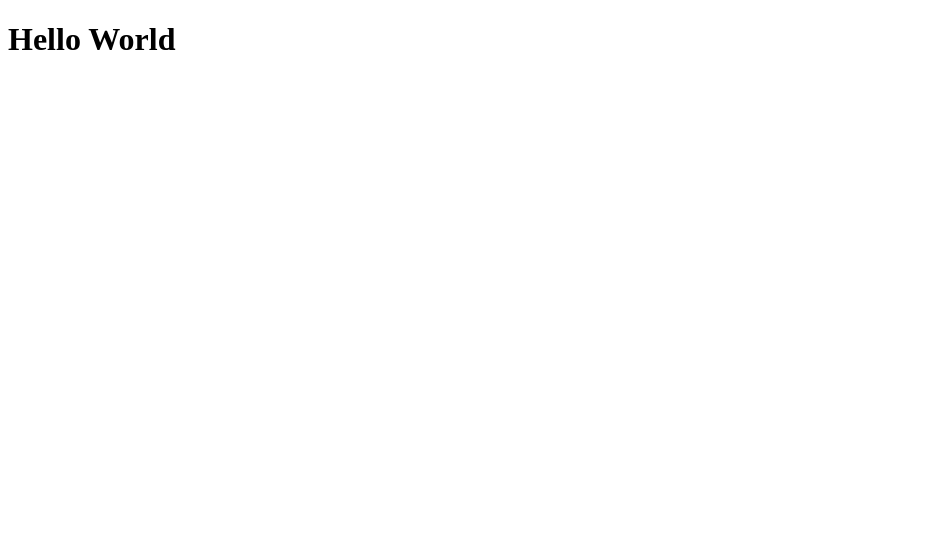
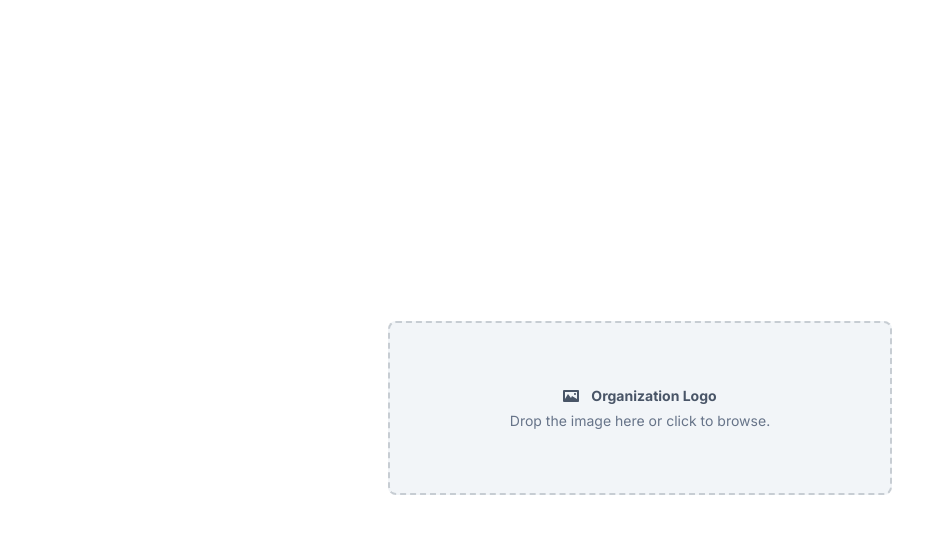
Before and after one commit to pedropfsf/croct-challenge, a React (Vite) app: page / in a window 1280 px wide. Shown: the top 534 px of the page, without its empty margins (0-947 px from the left). Built offline with nearby package versions, Linux system fonts and the light colour scheme.

Commit message:
feat: :lipstick: statically developed image upload component

```diff
--- a/index.html
+++ b/index.html
@@ -4,7 +4,10 @@
     <meta charset="UTF-8" />
     <link rel="icon" type="image/svg+xml" href="/vite.svg" />
     <meta name="viewport" content="width=device-width, initial-scale=1.0" />
-    <title>Vite + React + TS</title>
+    <title>Croct Challenge</title>
+    <link rel="preconnect" href="https://fonts.googleapis.com">
+    <link rel="preconnect" href="https://fonts.gstatic.com" crossorigin>
+    <link href="https://fonts.googleapis.com/css2?family=Inter:wght@100;200;300;400;500;600;700;800;900&display=swap" rel="stylesheet">
   </head>
   <body>
     <div id="root"></div>
--- a/src/App.tsx
+++ b/src/App.tsx
@@ -1,8 +1,13 @@
+import UploudImage from "./components/UploudImage"
+import ContainerPage from "./components/ContainerPage"
+
 function App() {
   return (
-    <div className="App">
-      <h1>Hello World</h1>
-    </div>
+    <ContainerPage>
+      <UploudImage
+
+      />
+    </ContainerPage>
   )
 }
 
--- /dev/null
+++ b/src/components/ContainerPage/index.tsx
@@ -0,0 +1,13 @@
+import { Container } from "./styles";
+
+type ContainerPageProps = {
+  children: JSX.Element | JSX.Element[];
+}
+
+export default function ContainerPage({ children }: ContainerPageProps) {
+  return (
+    <Container>
+      {children}
+    </Container>
+  )
+}
--- /dev/null
+++ b/src/components/ContainerPage/styles.ts
@@ -0,0 +1,10 @@
+import styled from "styled-components";
+
+export const Container = styled.main`
+  width: 100%;
+  height: 100vh;
+
+  display: flex;
+  justify-content: center;
+  align-items: center;
+`;
--- /dev/null
+++ b/src/components/UploudImage/index.tsx
@@ -0,0 +1,29 @@
+import {
+  Container,
+  SmallSvgOfImage,
+  AreaLabel,
+  Description,
+  Label
+} from "./styles";
+
+import IconSmallImageSvg from "../../assets/icon-small-image.svg";
+
+
+export default function UploudImage() {
+  return (
+    <Container>
+      <AreaLabel>
+        <SmallSvgOfImage
+          src={IconSmallImageSvg}
+          alt="image simple icon"
+        />
+        <Label>
+          Organization Logo
+        </Label>
+      </AreaLabel>
+      <Description>
+        Drop the image here or click to browse.
+      </Description>
+    </Container>
+  )
+}
--- /dev/null
+++ b/src/components/UploudImage/styles.ts
@@ -0,0 +1,47 @@
+import styled, { css } from "styled-components";
+
+import colors from "../../styles/colors";
+
+const stylesTextFontNormal = css`
+  font-family: 'Inter', sans-serif;
+  font-size: 14px;
+`;
+
+export const Container = styled.div`
+  border: 2px dashed ${colors.gray[400]};
+
+  background-color: ${colors.gray[300]};
+
+  border-radius: 8px;
+
+  padding: 64px 120px;
+`;
+
+export const SmallSvgOfImage = styled.img`
+  width: 16px;
+`;
+
+export const AreaLabel = styled.div`
+  display: flex;
+  justify-content: center;
+  align-items: center;
+  gap: 12px;
+
+  width: 100%;
+`;
+
+export const Label = styled.strong`
+  color: ${colors.gray[900]};
+
+  ${stylesTextFontNormal}
+`;
+
+export const Description = styled.span`
+  color: ${colors.gray[800]};
+
+  ${stylesTextFontNormal}
+
+  margin-top: 8px;
+
+  display: block;
+`;
--- /dev/null
+++ b/src/styles/colors.ts
@@ -0,0 +1,10 @@
+const colors = {
+  gray: {
+    300: "#F2F5F8",
+    400:  "#C7CDD3",
+    800:  "#677489",
+    900: "#495567",
+  },
+}
+
+export default colors;
```
Also changed, not shown: src/assets/icon-small-image.svg (added).
